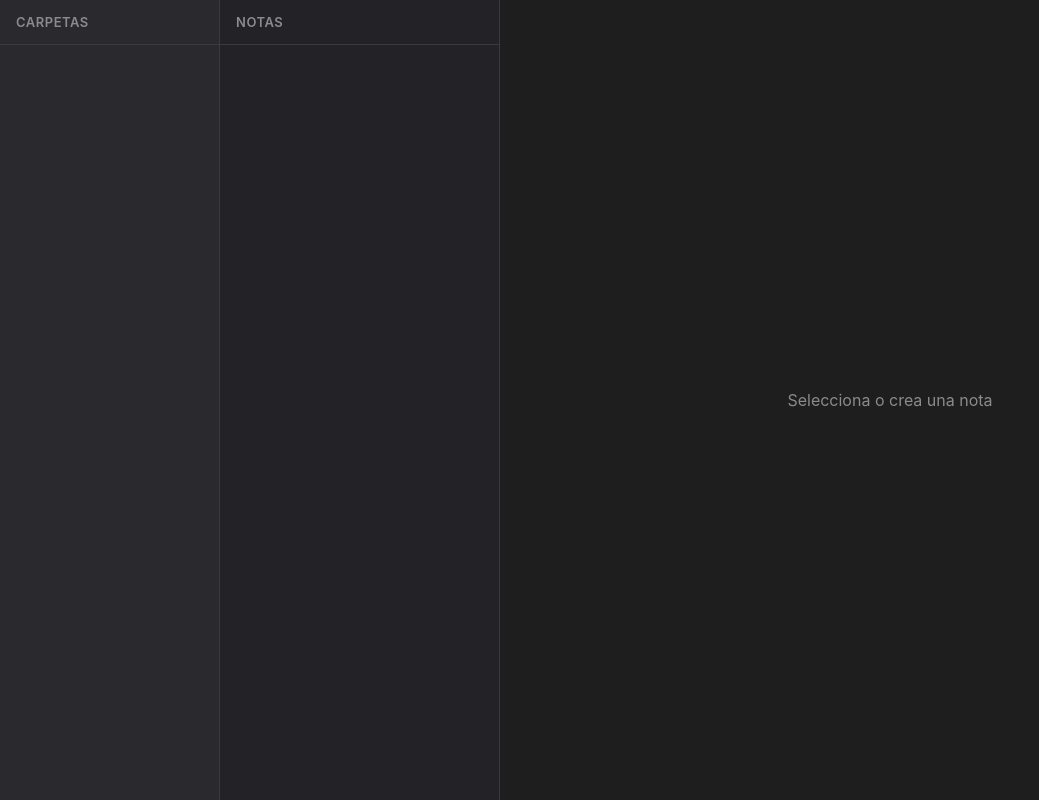
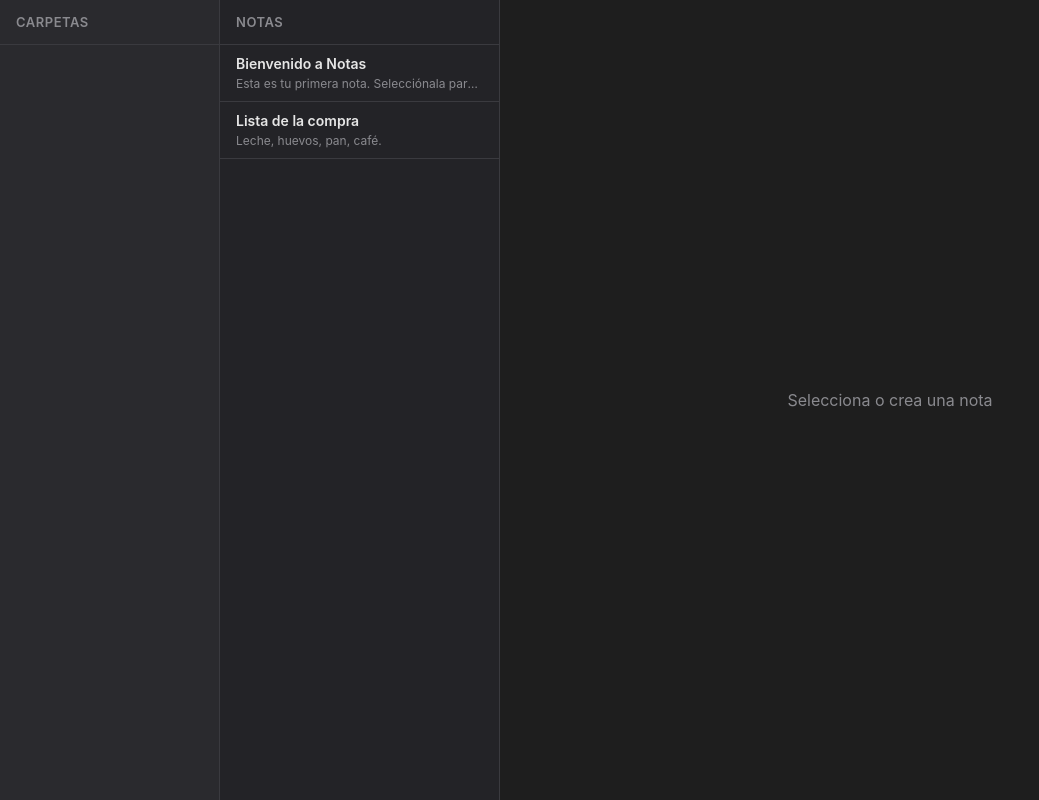
Before and after one commit to LittleEmber13/Tackly, a React (Vite) app: page / in a window 1280 px wide. Shown: the whole page, without its empty margins (0-1039 px from the left). Built offline with nearby package versions, Linux system fonts and the light colour scheme.

Commit message:
feat: note editor

```diff
--- a/src/App.tsx
+++ b/src/App.tsx
@@ -1,4 +1,20 @@
+import { useState } from 'react'
+import { mockNotes } from './mockNotes'
+
 export default function App() {
+  const [notes, setNotes] = useState(mockNotes)
+  const [selectedId, setSelectedId] = useState<string | null>(null)
+
+  const selectedNote = notes.find((note) => note.id === selectedId) ?? null
+
+  function updateSelectedNote(field: string, value: string) {
+    setNotes((prev) =>
+      prev.map((note) =>
+        note.id === selectedId ? { ...note, [field]: value } : note
+      )
+    )
+  }
+
   return (
     <div className="app-layout">
       <aside className="sidebar">
@@ -8,11 +24,39 @@ export default function App() {
 
       <section className="note-list">
         <div className="note-list-header">Notas</div>
-        <div className="note-list-content" />
+        <div className="note-list-content">
+          {notes.map((note) => (
+            <button
+              key={note.id}
+              className={`note-item ${note.id === selectedId ? 'selected' : ''}`}
+              onClick={() => setSelectedId(note.id)}
+            >
+              <div className="note-item-title">{note.title}</div>
+              <div className="note-item-preview">{note.content}</div>
+            </button>
+          ))}
+        </div>
       </section>
 
       <main className="editor">
-        <div className="editor-empty">Selecciona o crea una nota</div>
+        {selectedNote ? (
+          <>
+            <input
+              className="editor-title"
+              value={selectedNote.title}
+              onChange={(e) => updateSelectedNote('title', e.target.value)}
+              placeholder="Título"
+            />
+            <textarea
+              className="editor-content"
+              value={selectedNote.content}
+              onChange={(e) => updateSelectedNote('content', e.target.value)}
+              placeholder="Escribe aquí..."
+            />
+          </>
+        ) : (
+          <div className="editor-empty">Selecciona o crea una nota</div>
+        )}
       </main>
     </div>
   )
--- a/src/index.css
+++ b/src/index.css
@@ -69,3 +69,70 @@ body {
   justify-content: center;
   color: var(--color-text-muted);
 }
+
+.note-item {
+  display: block;
+  width: 100%;
+  text-align: left;
+  background: none;
+  border: none;
+  border-bottom: 1px solid var(--color-border);
+  padding: 10px 16px;
+  cursor: pointer;
+  color: var(--color-text);
+  font-family: inherit;
+}
+
+.note-item:hover {
+  background: rgba(255, 255, 255, 0.04);
+}
+
+.note-item.selected {
+  background: var(--color-accent);
+  color: #fff;
+}
+
+.note-item-title {
+  font-size: 14px;
+  font-weight: 600;
+  margin-bottom: 4px;
+  white-space: nowrap;
+  overflow: hidden;
+  text-overflow: ellipsis;
+}
+
+.note-item-preview {
+  font-size: 12px;
+  color: var(--color-text-muted);
+  white-space: nowrap;
+  overflow: hidden;
+  text-overflow: ellipsis;
+}
+
+.note-item.selected .note-item-preview {
+  color: rgba(255, 255, 255, 0.75);
+}
+
+.editor-title {
+  border: none;
+  background: none;
+  color: var(--color-text);
+  font-size: 22px;
+  font-weight: 700;
+  padding: 20px 24px 0;
+  outline: none;
+  font-family: inherit;
+}
+
+.editor-content {
+  flex: 1;
+  border: none;
+  background: none;
+  color: var(--color-text);
+  font-size: 15px;
+  line-height: 1.6;
+  padding: 16px 24px;
+  outline: none;
+  resize: none;
+  font-family: inherit;
+}
--- /dev/null
+++ b/src/mockNotes.ts
@@ -0,0 +1,12 @@
+export const mockNotes = [
+  {
+    id: '1',
+    title: 'Bienvenido a Notas',
+    content: 'Esta es tu primera nota. Selecciónala para verla en el editor.'
+  },
+  {
+    id: '2',
+    title: 'Lista de la compra',
+    content: 'Leche, huevos, pan, café.'
+  },
+]
```
